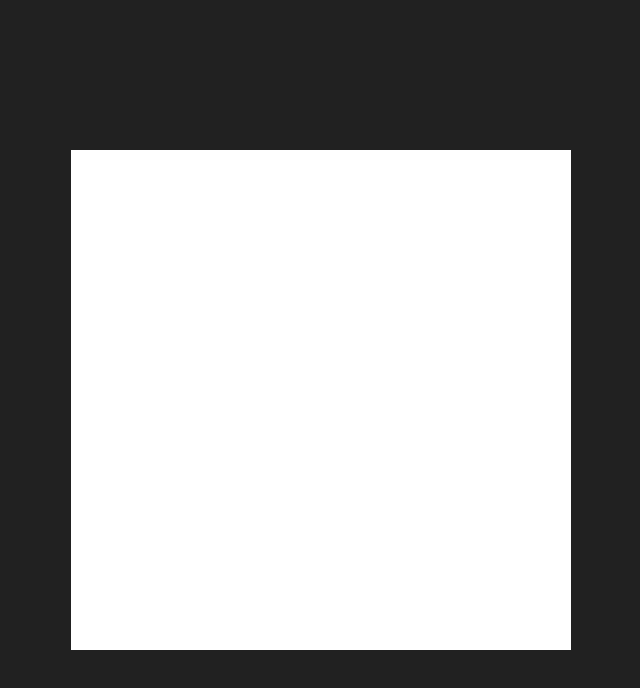
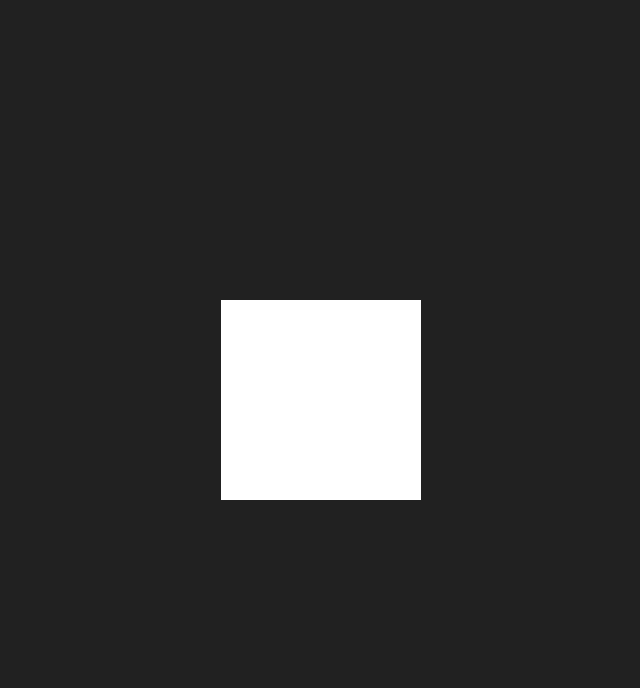
Before and after one commit to sam-stewart-0311/odin-Etch-a-Sketch, a plain HTML site: page index.html in a window 1280 px wide. Shown: the whole page, without its empty margins (319-959 px from the left). Drawn offline with Linux system fonts and the light colour scheme.

Commit message:
Adding functionality so set grid size using JS

```diff
--- a/index.html
+++ b/index.html
@@ -8,7 +8,9 @@
   <body>
 
     <div id="page-container">
-      <div id="grid-container"></div>
+      <div id="grid-container">
+        <!-- <div class="grid-item"></div> -->
+      </div>
     </div>
     <script src="index.js"></script>
   </body>
--- a/index.js
+++ b/index.js
@@ -0,0 +1,7 @@
+// *************** Set Grid Size ***************
+const gridContainer = document.querySelector("#grid-container");
+
+let gridHeight = 200;
+let gridWidth = 200;
+gridContainer.style.height = `${gridHeight}px`;
+gridContainer.style.width = `${gridWidth}px`;
--- a/styles.css
+++ b/styles.css
@@ -20,8 +20,12 @@ body {
 }
 
 #grid-container {
-  height: 500px;
-  width: 500px;
   background-color: white;
   display: flex;
 }
+
+.grid-item {
+  border: 1px solid black;
+  height: 10px;
+  width: 10px;
+}
```
